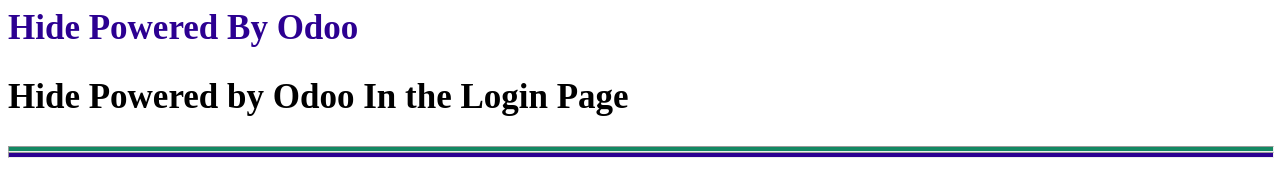
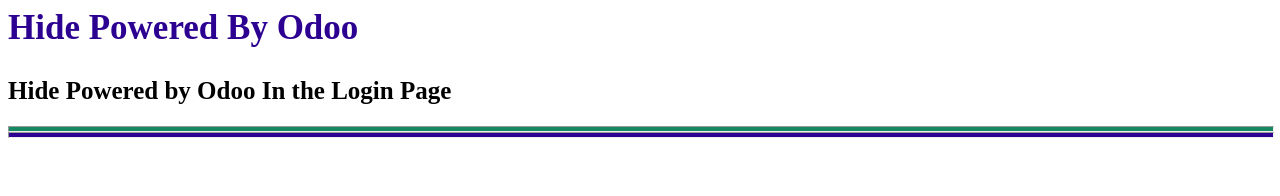
Before and after one commit to mathadil/odooapps, a plain HTML site: page mhide_pbodoo/static/description/index.html in a window 1280 px wide. Drawn offline with Linux system fonts and the light colour scheme.

Commit message:
Update Images Odoo Hide PBO Module

```diff
--- a/mhide_pbodoo/static/description/index.html
+++ b/mhide_pbodoo/static/description/index.html
@@ -6,9 +6,7 @@
 
 <section class="oe_container">
     <div class="col-md-10">
-        <h2 class="oe_slogan" style="font-size: 35px;color:#000000">
-                Hide Powered by Odoo In the Login Page
-        </h2>
+        <h2 class="oe_slogan" style="font-size: 25px;color:#000000">Hide Powered by Odoo In the Login Page</h2>
     </div>
 </section>
 
```
